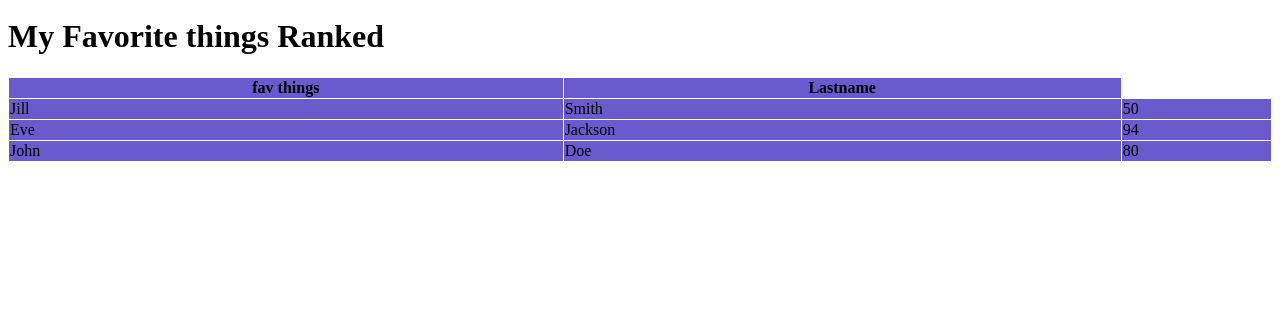
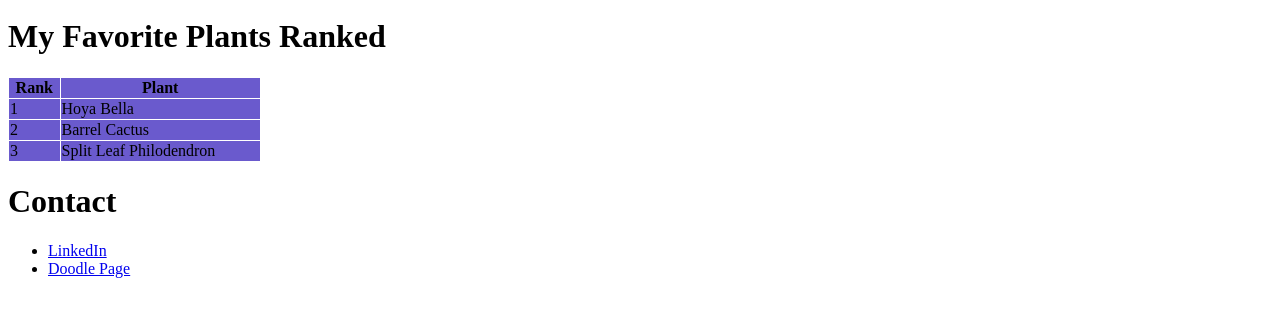
Before and after one commit to lbitterman/lab-2-files, a plain HTML site: page images/index.html in a window 1280 px wide. Shown: the part 153-470 px from the top of the page. Drawn offline with Linux system fonts and the light colour scheme.

Commit message:
Add links

```diff
--- a/images/index.html
+++ b/images/index.html
@@ -22,28 +22,30 @@
     </p>
     <img src="tequila.jpg" alt="me holding pet snake" width="200">
     <img src="willow.jpg" alt="willow eating a hoodie string" width="200">
-    <h1> My Favorite things Ranked</h1>
-    <table style="width:100%">
+    <h1> My Favorite Plants Ranked</h1>
+    <table style="width:20%">
       <tr>
-        <th>fav things</th>
-        <th>Lastname</th>
+        <th>Rank</th>
+        <th>Plant</th>
       </tr>
       <tr>
-        <td>Jill</td>
-        <td>Smith</td>
-        <td>50</td>
+        <td>1</td>
+        <td>Hoya Bella</td>
       </tr>
       <tr>
-        <td>Eve</td>
-        <td>Jackson</td>
-        <td>94</td>
+        <td>2</td>
+        <td>Barrel Cactus</td>
       </tr>
       <tr>
-        <td>John</td>
-        <td>Doe</td>
-        <td>80</td>
+        <td>3</td>
+        <td>Split Leaf Philodendron</td>
       </tr>
     </table>
+    <h1>Contact</h1>
+    <ul>
+      <li><a href="https://www.linkedin.com/in/leo-bitterman-383430290/"> LinkedIn</a></li>
+      <li><a href="https://www.instagram.com/lilbitter.arts/?hl=en"> Doodle Page </a></li>
+    </ul>
 
   </body>
 </html>
```
